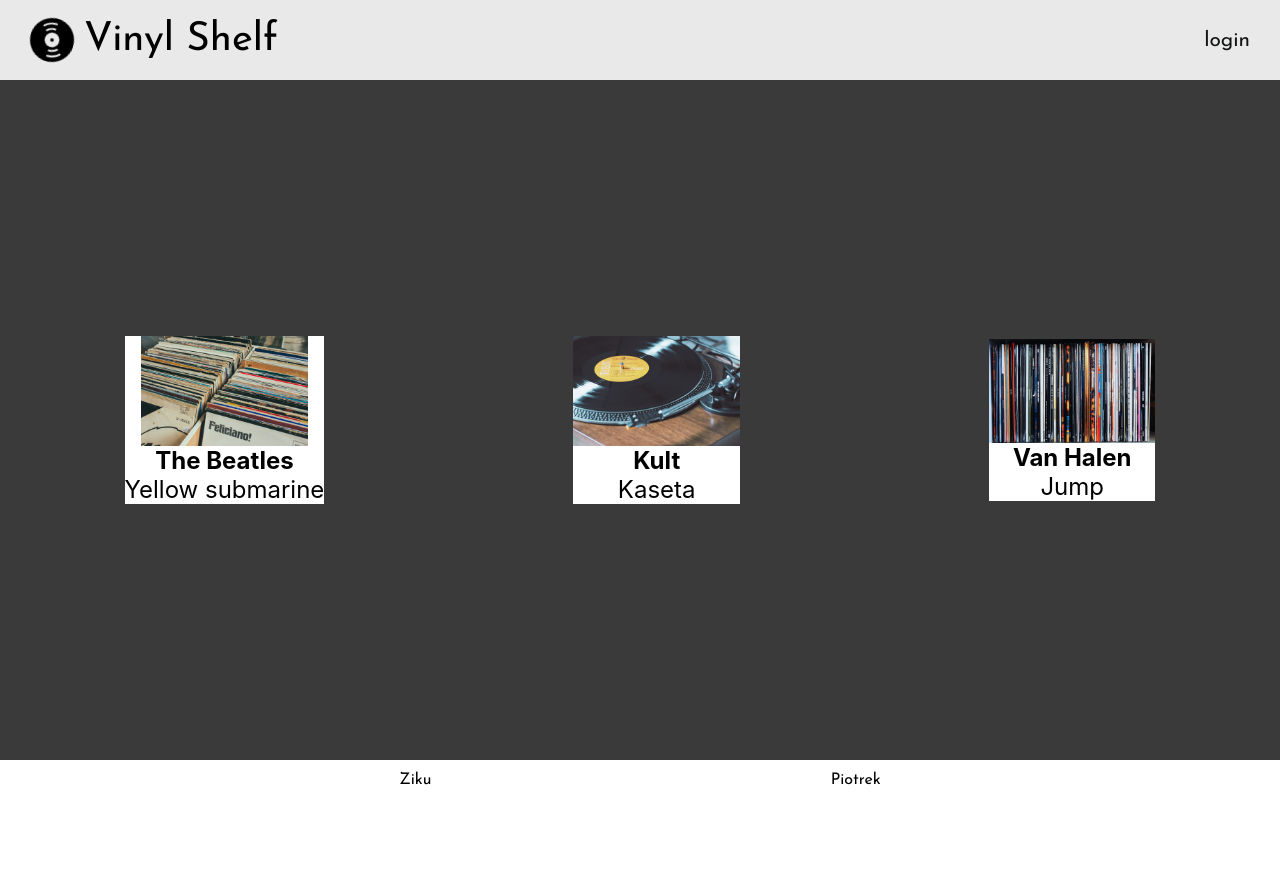
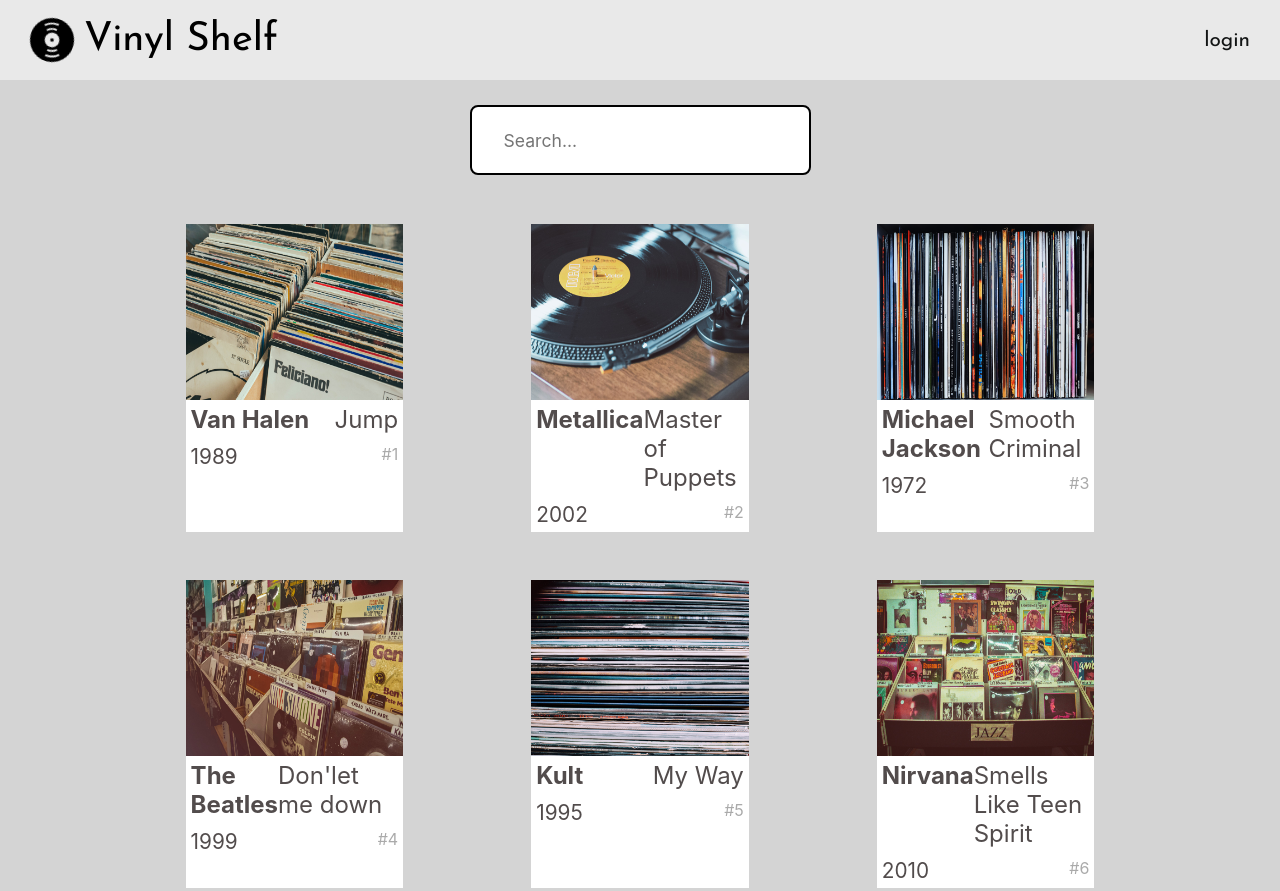
Before and after one commit to Zikuz/vinyl-shelf-website, a React app: page /list-vinyls in a window 1280 px wide. Shown: the top 891 px of the page. Before the commit the page ends 800 px from the top, so only its background shows below. Built offline with nearby package versions, Linux system fonts and the light colour scheme.

Commit message:
vinyls list

```diff
--- a/src/components/Vinyl.js
+++ b/src/components/Vinyl.js
@@ -1,10 +1,55 @@
 import React from 'react';
+import { Link } from 'react-router-dom';
+import img from '../images/metallica.jpg';
 
 const Vinyl = props => {
     return (
-        <article className="item">
-            <h1>{props.name}</h1>
-        </article>
+        <div className="vinyl">
+            <div className="vinyl-left-container" style={{ backgroundImage: `url(${img})`}}>
+
+                {/* <img src={img1} alt="vinyl_img" className="vinyl-img"/> */}
+            </div>
+
+            <div className="vinyl-right-container">
+                <span className="vinyl-band">Metallica</span>
+                <span className="vinyl-album">Master of Puppets</span>
+                <ol className="vinyl-tacklist">
+                    <li>Battery</li>
+                    <li>Master Of Puppets</li>
+                    <li>Welcome Home (Sanitarium)</li>
+                    <li>The Thing That Should Not Be</li>
+                    <li>Disposable Heroes</li>
+                    <li>Leper Messiah</li>
+                    <li>Orion</li>
+                    <li>Damage, Inc.</li>
+                </ol>
+                <span className="vinyl-released">Released: March 3, 1986</span>
+
+                <Link to="/list-vinyls" className="vinyl-return">Back to vinyl list</Link>
+            </div>
+        </div>
+
+
+        // <div className="vinyl">
+        //     <span className="vinyl-band">Metallica</span>
+        //     <span className="vinyl-album">Master of Puppets</span>
+        //     <div className="vinyl-container">
+        //         <img src={img1} alt="vinyl_img" className="vinyl-img"/>
+        //         {/* <iframe src="https://open.spotify.com/embed/album/2Lq2qX3hYhiuPckC8Flj21" title="spotify" width="30%" height="380" frameBorder="0" allowtransparency="true" allow="encrypted-media"></iframe> */}
+        //         <ol className="vinyl-tacklist">
+        //             <li>Battery</li>
+        //             <li>Master Of Puppets</li>
+        //             <li>Welcome Home (Sanitarium)</li>
+        //             <li>The Thing That Should Not Be</li>
+        //             <li>Disposable Heroes</li>
+        //             <li>Leper Messiah</li>
+        //             <li>Orion</li>
+        //             <li>Damage, Inc.</li>
+        //         </ol>
+        //     </div>
+        //     <span className="vinyl-released">Released: March 3, 1986</span>
+        //     <Link to="/list-vinyls" className="vinyl-return">Back to vinyl list</Link>
+        // </div>
     );
 }
 
--- a/src/pages/ListVinylsPage.js
+++ b/src/pages/ListVinylsPage.js
@@ -5,48 +5,108 @@
 import img1 from '../images/img1.jpg'
 import img2 from '../images/img2.jpg'
 import img3 from '../images/img3.jpg'
+import img4 from '../images/img4.jpg'
+import img5 from '../images/img5.jpg'
+import img6 from '../images/img6.jpg'
 
 const items = [
   {
     id: '1',
-    band: 'The Beatles',
-    name: 'Yellow submarine',
-    img: img1
+    band: 'Van Halen',
+    name: 'Jump',
+    img: img1,
+    date: '1989',
   },
   {
     id: '2',
-    band: 'Kult',
-    name: 'Kaseta',
-    img: img2
+    band: 'Metallica',
+    name: 'Master of Puppets',
+    img: img2,
+    date: '2002',
   },
   {
     id: '3',
-    band: 'Van Halen',
-    name: 'Jump',
-    img: img3
+    band: 'Michael Jackson',
+    name: 'Smooth Criminal',
+    img: img3,
+    date: '1972',
+  },
+  {
+    id: '4',
+    band: 'The Beatles',
+    name: 'Don\'let me down',
+    img: img4,
+    date: '1999',
+  },
+  {
+    id: '5',
+    band: 'Kult',
+    name: 'My Way',
+    img: img5,
+    date: '1995',
+  },
+  {
+    id: '6',
+    band: 'Nirvana',
+    name: 'Smells Like Teen Spirit',
+    img: img6,
+    date: '2010',
+  },
+  {
+    id: '7',
+    band: 'Kult',
+    name: 'Back In Black',
+    img: img1,
+    date: '2003',
+  },
+  {
+    id: '8',
+    band: 'Guns N\' Roses',
+    name: 'It\'s So Easy',
+    img: img2,
+    date: '2020',
   }
 ];
 
-const ListVinyls = () => {
+export default class ListVinyls extends React.Component {
 
-    const list = items.map(item => (
-        <li key={item.id} name={item.band} className="container-list-element">
-          <Link to={`/vinyl/${item.id}`} className="vinyl-element">
-            <img src={item.img} className="element-img" alt="img" />
-            <div><strong>{item.band}</strong></div>
-            <div>{item.name}</div>
+  state = {
+    search: '',
+  }
+
+  handleChange = e => {
+    this.setState({
+      search: e.target.value,
+    })
+  }
+
+  render() {
+
+    const list = items.map(({band, name, date, id, img}) => (
+      band.toUpperCase().includes(this.state.search.toUpperCase()) || name.toUpperCase().includes(this.state.search.toUpperCase()) || date.includes(this.state.search) ?
+        <li key={id} name={band} className="container-list-element">
+          <Link to={`/vinyl/${id}`} className="vinyl-element">
+            <img src={img} className="element-img" alt="img" />
+            <div className="element-header"><strong>{band}</strong>{name}</div>
+            <div className="element-main"><span>{date}</span><span className="element-id">#{id}</span></div>
           </Link>
-        </li>
-      ))
+       </li> : false
+    ))
 
-      return (
-        <div className="main-list">
+    return (
+      <div className="main-vinyl">
+          <div className="search-container">
+            <input type="text" className="search-box" onChange={this.handleChange} value={this.state.search} placeholder="Search..."  />
+          </div>
+          <div className="main-lista">
+            {/* <span>
+              Vinyl records available {list.length}
+            </span> */}
             <ul className="vinyl-list">
               {list}
             </ul>
-        </div>
-
-      );
+          </div>
+      </div>
+    );
+  }
 }
-
-export default ListVinyls;
--- a/src/pages/RegisterPage.js
+++ b/src/pages/RegisterPage.js
@@ -107,12 +107,12 @@
             </div>
 
             <div className="form-container">
-              <input type="text" className="form_input" onChange={this.handleChange} value={this.state.password} placeholder="Password" id="password" name="password"  />
+              <input type="password" className="form_input" onChange={this.handleChange} value={this.state.password} placeholder="Password" id="password" name="password"  />
               {this.state.errors.password && <span className="error_form_message">{this.messages.password}</span>}
             </div>
 
             <div className="form-container">
-              <input type="text" className="form_input" onChange={this.handleChange} value={this.state.password_confirm} placeholder="Confirm password" id="password_confirm" name="password_confirm" />
+              <input type="password" className="form_input" onChange={this.handleChange} value={this.state.password_confirm} placeholder="Confirm password" id="password_confirm" name="password_confirm" />
               {this.state.errors.password_confirm && <span className="error_form_message">{this.messages.password_confirm}</span>}
             </div>
 
--- a/src/pages/VinylPage.js
+++ b/src/pages/VinylPage.js
@@ -1,15 +1,13 @@
 import React from 'react';
-import { Link } from 'react-router-dom';
 import Vinyl from '../components/Vinyl';
+import '../styles/Vinyl.css';
 
 const VinylPage = ({ match }) => {
     return (
-        <>
-            <div>Vinyl Page</div>
+        <div className="main-vinyl">
             <Vinyl id={match.params.id} name={match.params.id}/>
-            <Link to="/list-vinyls">Back to vinyl list</Link>
-        </>
+
+        </div>
     );
 }
-
 export default VinylPage;
--- a/src/styles/Header.css
+++ b/src/styles/Header.css
@@ -3,6 +3,7 @@
   flex-direction: row;
   align-items: center;
   width: 50vw;
+  user-select: none;
 }
 
 .header-logo {
--- a/src/styles/ListVinyls.css
+++ b/src/styles/ListVinyls.css
@@ -1,24 +1,25 @@
-.main-list {
+.main-vinyl-list {
   display: flex;
+  flex-direction: column;
   align-items: center;
   justify-content: center;
   width: 100%;
   min-height: 85vh;
-  background-color: rgb(58, 58, 58);
+  background-color: rgb(212, 212, 212);
 }
 
 .vinyl-list {
-  display: flex;
-  align-items: center;
-  justify-content: space-around;
-  width: 100%;
-  height: 85vh;
+  display: grid;
+  grid-template-columns: repeat(3, 1fr);
   list-style: none;
 }
 
 .container-list-element {
-  background-color: white;
+  margin: 3vh 5vw;
   font-size: 1.5rem;
+  background-color: rgb(255, 255, 255);
+  width: 17vw;
+  color: rgb(82, 76, 76);
 }
 
 .vinyl-element {
@@ -26,8 +27,47 @@
   flex-direction: column;
   align-items: center;
   justify-content: center;
+  /* border: 1px black solid; */
 }
 
 .element-img {
-  width: 13vw;
+  width: 17vw;
+  height: 22vh;
 }
+
+.element-header,
+.element-main {
+  display: flex;
+  justify-content: space-between;
+  width: 100%;
+  padding: 5px 5px;
+}
+
+.element-main {
+  font-size: 1.3rem;
+}
+
+.element-id {
+  color: rgb(170, 170, 170);
+  font-size: 1rem;
+}
+
+.search-container {
+  display: flex;
+  align-items: center;
+  justify-content: center;
+  position: sticky;
+  top: 0;
+  height: 15vh;
+}
+
+.search-box {
+  display: block;
+  font-size: 1.1rem;
+  font-family: inherit;
+  background-color: rgba(#fff, 0.5);
+  border-radius: 0.5rem;
+  border: 2px solid black;
+  padding: 1.4rem 2rem;
+  transition: all 0.3s;
+}
--- /dev/null
+++ b/src/styles/Vinyl.css
@@ -0,0 +1,114 @@
+.main-vinyl {
+  display: flex;
+  flex-direction: column;
+  align-items: center;
+  justify-content: center;
+  width: 100%;
+  min-height: 85vh;
+  background-color: rgb(212, 212, 212);
+}
+
+.vinyl {
+  display: flex;
+  align-items: center;
+  justify-content: space-around;
+  min-height: 85vh;
+  width: 100vw;
+  font-family: "Josefin Sans", sans-serif;
+  color: white;
+}
+
+.vinyl-left-container {
+  display: flex;
+  align-items: center;
+  justify-content: center;
+  width: 50vw;
+  height: 85vh;
+  background-size: cover;
+  background-position: top;
+  position: relative;
+}
+
+.vinyl-right-container {
+  display: flex;
+  flex-direction: column;
+  align-items: center;
+  justify-content: space-around;
+  background-color: rgb(37, 37, 37);
+  width: 50vw;
+  height: 85vh;
+}
+
+.vinyl-band {
+  font-size: 4.5rem;
+}
+
+.vinyl-album {
+  font-size: 2.3rem;
+}
+
+.vinyl-released {
+  font-size: 1.2rem;
+}
+
+.vinyl-tacklist {
+  display: flex;
+  flex-direction: column;
+  align-items: center;
+  font-size: 1.4rem;
+}
+
+.vinyl-return {
+  font-size: 1.2rem;
+  /* text-decoration: underline; */
+  border: 2px solid #fff;
+  padding: 5px;
+}
+
+/* .vinyl {
+  display: flex;
+  flex-direction: column;
+  align-items: center;
+  justify-content: space-evenly;
+  background-color: yellow;
+  height: 70vh;
+  width: 100vw;
+  font-family: "Josefin Sans", sans-serif;
+  color: white;
+}
+
+.vinyl-band {
+  font-size: 3.5rem;
+  background-color: blue;
+}
+
+.vinyl-container {
+  display: flex;
+  align-items: center;
+  justify-content: space-around;
+  width: 50vw;
+}
+
+.vinyl-album {
+  font-size: 2.2rem;
+  background-color: red;
+}
+
+.vinyl-released {
+  font-size: 1.2rem;
+  background-color: green;
+}
+
+.vinyl-img {
+  height: 30vh;
+}
+
+.vinyl-tacklist {
+  font-size: 1.2rem;
+  background-color: orange;
+}
+
+.vinyl-return {
+  font-size: 1.5rem;
+  text-decoration: underline;
+} */
--- a/src/styles/index.css
+++ b/src/styles/index.css
@@ -1,13 +1,17 @@
 body {
   margin: 0;
-  font-family: -apple-system, BlinkMacSystemFont, 'Segoe UI', 'Roboto', 'Oxygen',
-    'Ubuntu', 'Cantarell', 'Fira Sans', 'Droid Sans', 'Helvetica Neue',
+  font-family: -apple-system, BlinkMacSystemFont, "Segoe UI", "Roboto", "Oxygen",
+    "Ubuntu", "Cantarell", "Fira Sans", "Droid Sans", "Helvetica Neue",
     sans-serif;
   -webkit-font-smoothing: antialiased;
   -moz-osx-font-smoothing: grayscale;
 }
 
 code {
-  font-family: source-code-pro, Menlo, Monaco, Consolas, 'Courier New',
+  font-family: source-code-pro, Menlo, Monaco, Consolas, "Courier New",
     monospace;
 }
+
+html {
+  scroll-behavior: smooth;
+}
```
Also changed, not shown: src/pages/LoginPage.js (+2 -5 lines), src/images/metallica.jpg (added).
